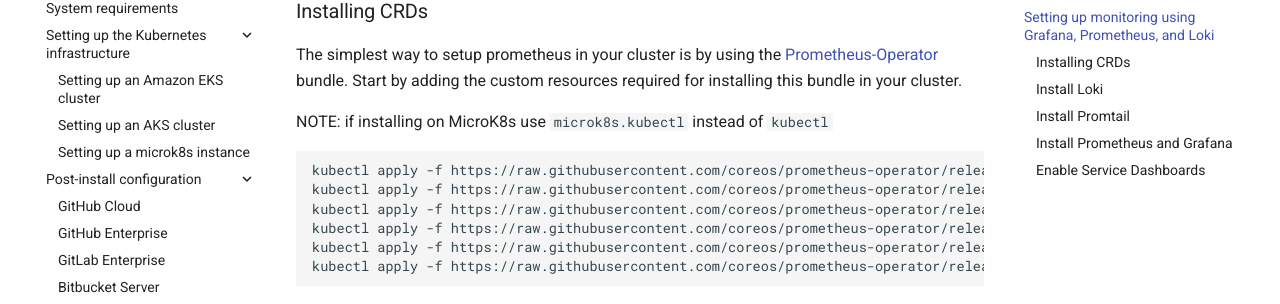
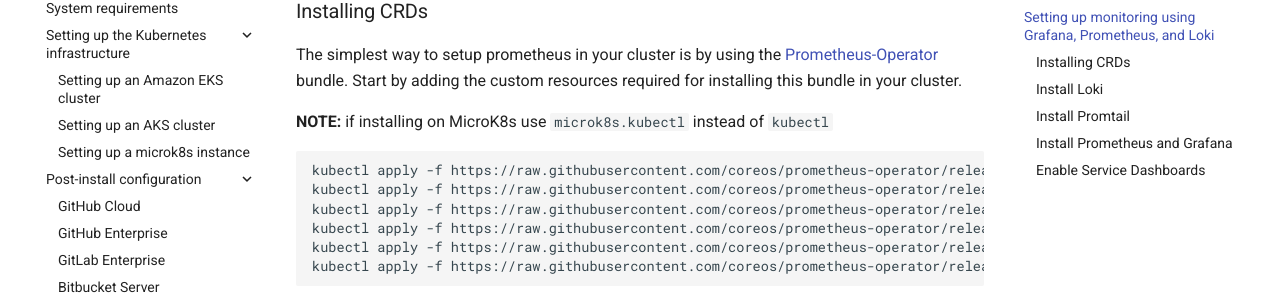
Before and after one commit to codacy/chart, an MkDocs documentation site: the page built from docs/configuration/monitoring.md, in a window 1280 px wide and 900 px high, scrolled down 1566 px. Shown: the part 148-452 px from the top of the window. Built offline with MkDocs 1.6.1 and Material for MkDocs 9.7.7, drawn with Linux system fonts in a browser that asks for light colours; part of the change alters nothing that is shown.

````diff
--- a/docs/configuration/monitoring.md
+++ b/docs/configuration/monitoring.md
@@ -74,7 +74,7 @@ The simplest way to setup prometheus in your cluster is by using the
 [Prometheus-Operator](https://github.com/helm/charts/tree/master/stable/prometheus-operator)
 bundle. Start by adding the custom resources required for installing this bundle in your cluster.
 
-NOTE: if installing on MicroK8s use `microk8s.kubectl` instead of `kubectl`
+**NOTE:** if installing on MicroK8s use `microk8s.kubectl` instead of `kubectl`
 
 ```bash
 kubectl apply -f https://raw.githubusercontent.com/coreos/prometheus-operator/release-0.36/example/prometheus-operator-crd/monitoring.coreos.com_alertmanagers.yaml
````
